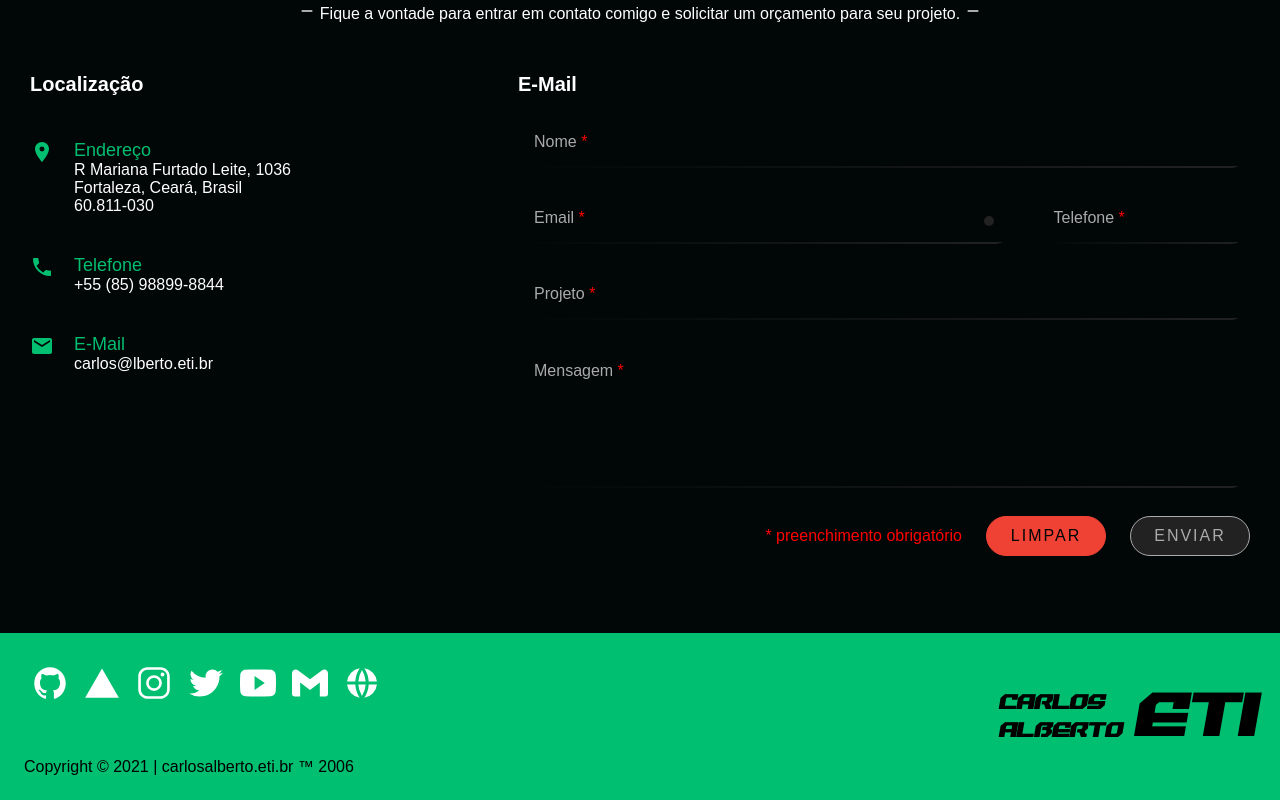
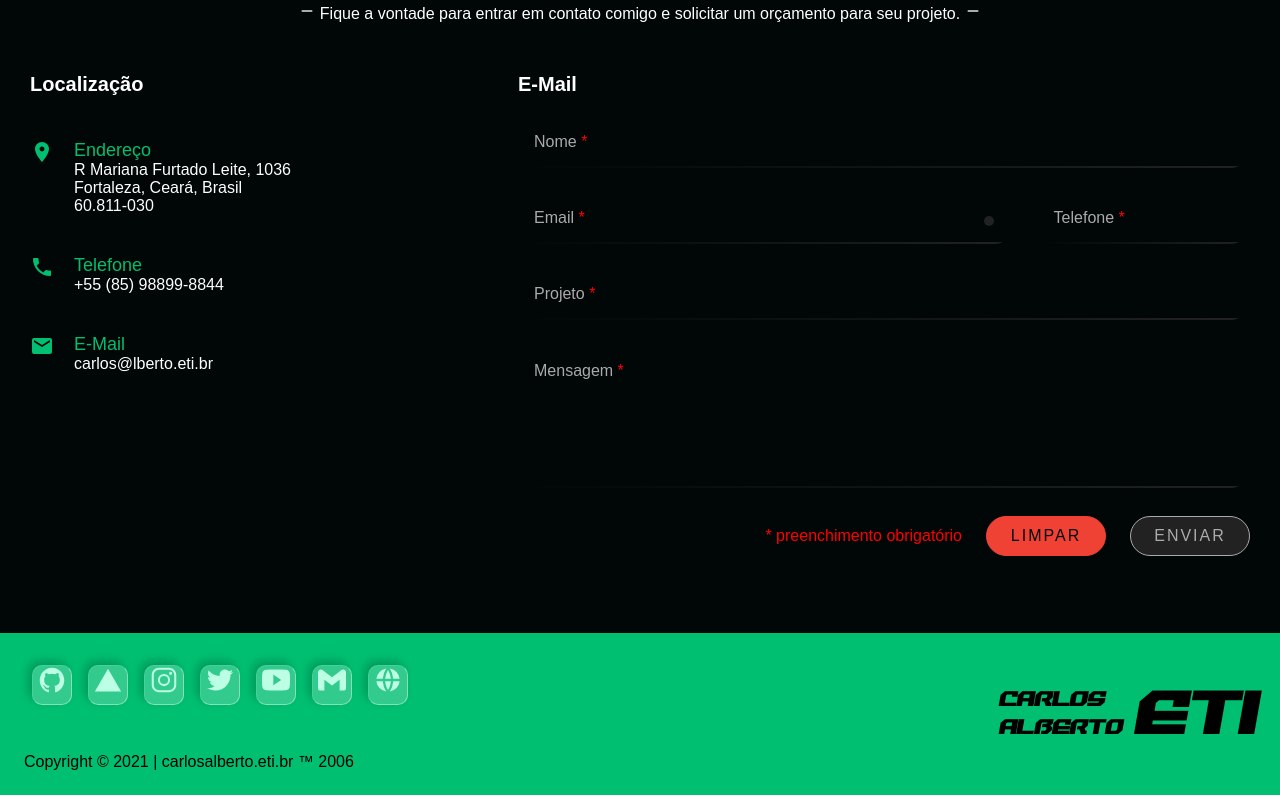
Before and after one commit to calbertofilho/carlosalberto.eti, a React (Create React App) app: page / in a window 1280 px wide. Shown: the part 3367-4167 px from the top of the page. Built offline with nearby package versions, Linux system fonts and the light colour scheme; the HTML template or start-up script is replaced by a standard one; what webfontloader would draw is missing.

Commit message:
Update FootNote, MediaSocial icons animation

```diff
--- a/src/components/HomePage/FootNote/elements.js
+++ b/src/components/HomePage/FootNote/elements.js
@@ -1,7 +1,7 @@
-import styled from 'styled-components';
+import styled, { css } from 'styled-components';
 import { IoLogoGithub, IoLogoVercel, IoLogoInstagram, IoLogoTwitter, IoLogoYoutube } from 'react-icons/io5';
 import { SiGmail } from 'react-icons/si';
-import { RiGlobalFill } from "react-icons/ri";
+import { RiGlobalFill } from 'react-icons/ri';
 import { Link as LinkScroll } from 'react-scroll';
 
 export const Content = styled.div`
@@ -20,38 +20,98 @@ export const InfoWrap = styled.div`
 `;
 
 export const SocialMedia = styled.div`
-  align-self: flex-start;
-  color: #fff;
+  position: relative;
+  display: block;
   margin-bottom: 40px;
-  font-size: 36px;
+`;
+
+const Links = css`
+  cursor: pointer;
+  color: #bdffe4;
+  display: inline-block;
+  vertical-align: middle;
+  text-align: center;
+  position: relative;
+  top: 0; bottom: 0;
+  left: 0; right: 0;
+  background: rgba(255, 255, 255, 0.2);
+  border: 1px solid rgba(255, 255, 255, 0.4);
+  border-top: 1px solid rgba(255, 255, 255, 0.1);
+  border-left: 1px solid rgba(255, 255, 255, 0.1);
+  border-radius: 10px;
+  width: 40px;
+  height: 40px;
+  margin: 8px;
+  overflow: hidden;
+  box-shadow: -4px -4px 10px 0 rgba(0, 0, 0, 0.2);
+  filter: blur(0.5px);
+  transition: 0.5s all ease;
+
+  &:hover {
+    color: #fff;
+    border: 1px solid rgba(255, 255, 255, 0.1);
+    border-top: 1px solid rgba(255, 255, 255, 0.4);
+    border-left: 1px solid rgba(255, 255, 255, 0.4);
+    filter: blur(0);
+    transform: scale(1.1);
+    box-shadow: 3px 3px 8px 0 rgba(0, 0, 0, 0.2);
+  }
+
+  &::before {
+    content: '';
+    position: absolute;
+    top: 0;
+    left: 0;
+    background: rgba(255, 255, 255, 0.5);
+    width: 25px;
+    height: 100%;
+    transform: skewX(45deg) translateX(150px);
+    transition: 1s;
+  }
+
+  &:hover:before {
+    transform: skewX(45deg) translateX(-150px);
+  }
+`;
+
+export const Link = styled.a`
+  ${Links}
+`;
+
+export const LinkScrl = styled(LinkScroll)`
+  ${Links}
+`;
+
+const Icons = css`
+  font-size: 28px;
 `;
 
 export const Github = styled(IoLogoGithub)`
-  margin: 8px;
+  ${Icons}
 `;
 
 export const Vercel = styled(IoLogoVercel)`
-  margin: 8px;
+  ${Icons}
 `;
 
 export const Instagram = styled(IoLogoInstagram)`
-  margin: 8px;
+  ${Icons}
 `;
 
 export const Twitter = styled(IoLogoTwitter)`
-  margin: 8px;
+  ${Icons}
 `;
 
 export const Youtube = styled(IoLogoYoutube)`
-  margin: 8px;
+  ${Icons}
 `;
 
 export const Gmail = styled(SiGmail)`
-  margin: 8px;
+  ${Icons}
 `;
 
 export const Site = styled(RiGlobalFill)`
-  margin: 8px;
+  ${Icons}
 `;
 
 export const Paragraph = styled.p`
--- a/src/components/HomePage/FootNote/index.js
+++ b/src/components/HomePage/FootNote/index.js
@@ -1,18 +1,18 @@
 import React from 'react'
-import { Content, LogoWrap, Logo, LogoEmphasis, InfoWrap, Paragraph, SocialMedia, Github, Vercel, Instagram, Twitter, Youtube, Gmail, Site } from './elements'
+import { Content, LogoWrap, Logo, LogoEmphasis, InfoWrap, Paragraph, SocialMedia, Link, LinkScrl, Github, Vercel, Instagram, Twitter, Youtube, Gmail, Site } from './elements'
 
 const FootNote = () => {
   return (
     <Content>
       <InfoWrap>
         <SocialMedia>
-          <Github />
-          <Vercel />
-          <Instagram />
-          <Twitter />
-          <Youtube />
-          <Gmail />
-          <Site />
+          <Link target='_blank' href='https://github.com/calbertofilho'><Github /></Link>
+          <Link target='_blank' href='https://vercel.com/calbertofilho'><Vercel /></Link>
+          <Link target='_blank' href='https://www.instagram.com/cfilhoce/'><Instagram /></Link>
+          <Link target='_blank' href='https://twitter.com/CFilhoCE'><Twitter /></Link>
+          <Link target='_blank' href='https://www.youtube.com/channel/UCqzFzm1V9puvad_6Q0gvTRA'><Youtube /></Link>
+          <Link target='_self' href='mailto:carlos@lberto.eti.br'><Gmail /></Link>
+          <LinkScrl to='home'><Site /></LinkScrl>
         </SocialMedia>
         <Paragraph>Copyright &copy; { (new Date().getFullYear()) }  |  carlosalberto.eti.br &trade; 2006</Paragraph>
       </InfoWrap>
```
